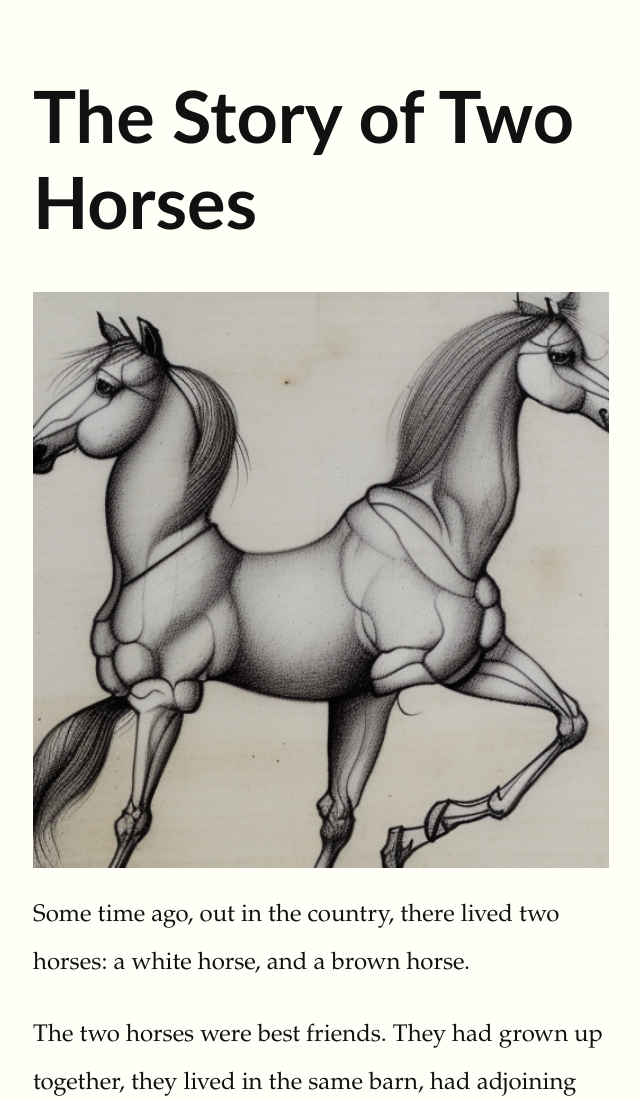
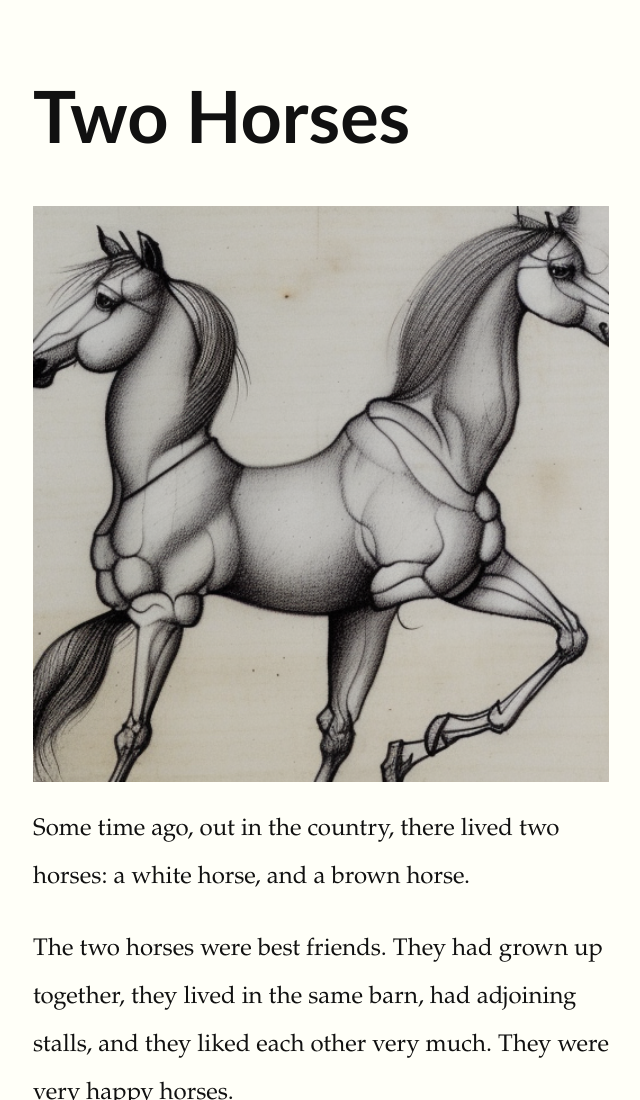
Before and after one commit to pborenstein/twohorses, an Eleventy site: page src/twohorses.md in a window 1280 px wide. Shown: the top 1100 px of the page, without its empty margins (319-959 px from the left). Built offline with nearby package versions, Linux system fonts and the light colour scheme; Eleventy itself is replaced by a stand-in of ours; files that its build step writes are made by us from their sources.

Commit message:
Update twohorses.md

```diff
--- a/src/twohorses.md
+++ b/src/twohorses.md
@@ -1,5 +1,5 @@
 ---
-title:  The Story of Two Horses
+title:  Two Horses
 layout: base.njk
 ---
 
```
